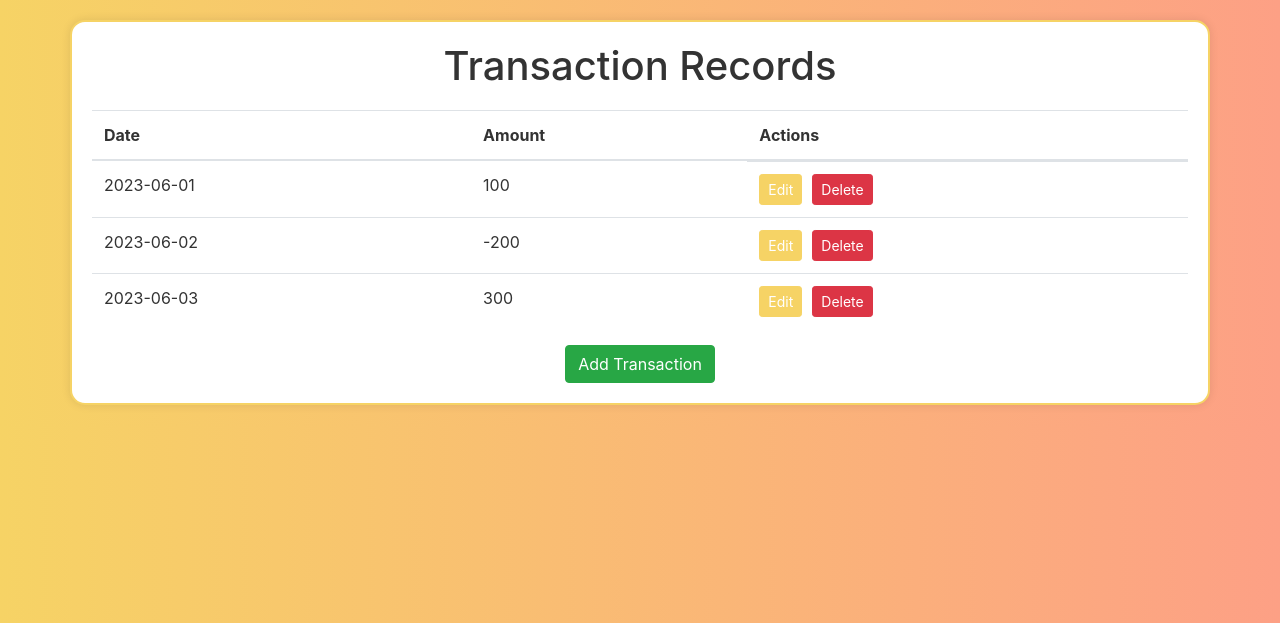
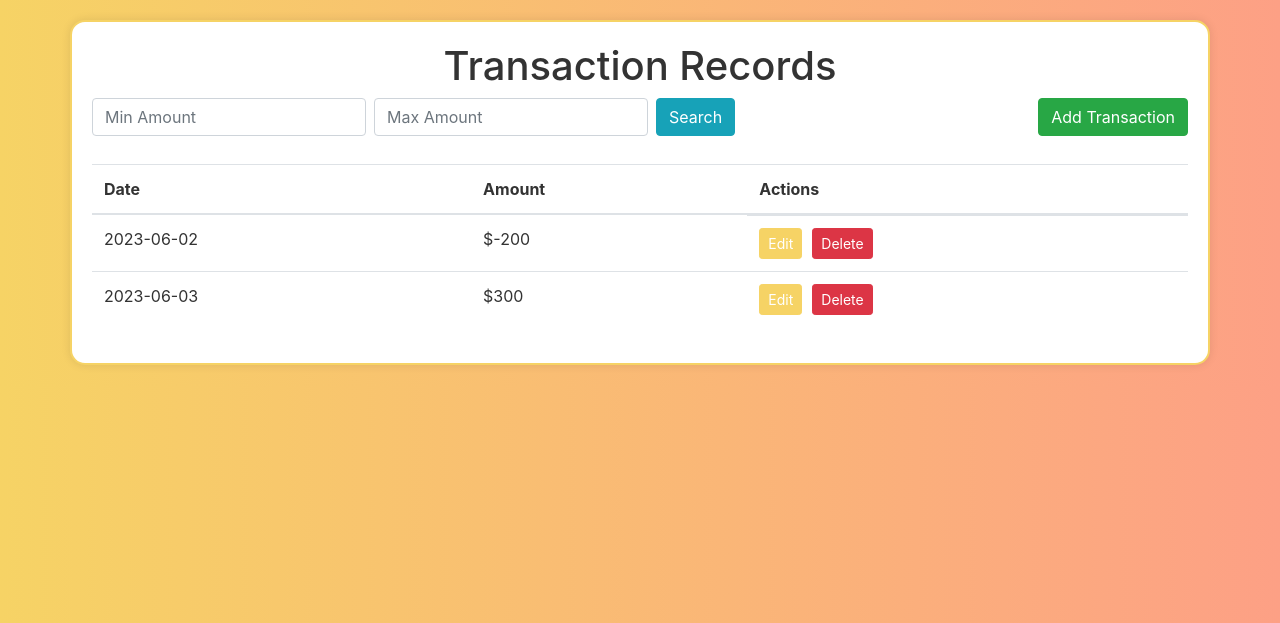
Before and after one commit to Luis-bu/web-de-transacciones, a Flask app: page / in a window 1280 px wide. Shown: the top 623 px of the page. Run offline with Flask 3, Linux system fonts and the light colour scheme; some libraries are stand-ins or nearby versions.

Commit message:
opcion de buscar entre valores

```diff
--- a/app.py
+++ b/app.py
@@ -57,6 +57,20 @@ def delete_transaction(transaction_id):
 
     return redirect(url_for("get_transactions"))
 
-# Run the Flask app
+@app.route("/search", methods=["GET", "POST"])
+def search_transactions():
+    if request.method == 'POST':
+        min_amount = float(request.form['min_amount'])
+        max_amount = float(request.form['max_amount'])
+
+        filtered_transactions = [
+            transaction for transaction in transactions
+            if min_amount <= transaction['amount'] <= max_amount
+        ]
+
+        return render_template("transactions.html", transactions=filtered_transactions)
+
+    return render_template("search.html")
+
 if __name__ == "__main__":
     app.run(debug=True)
--- a/templates/transactions.html
+++ b/templates/transactions.html
@@ -44,6 +44,16 @@
     <div class="container">
         <h1 class="text-center">Transaction Records</h1>
 
+        <!-- Formulario de búsqueda -->
+        <div class="d-flex justify-content-between align-items-center mb-3">
+            <form action="{{ url_for('search_transactions') }}" method="POST" class="form-inline">
+                <input type="number" step="0.01" name="min_amount" class="form-control mb-2 mr-2" placeholder="Min Amount">
+                <input type="number" step="0.01" name="max_amount" class="form-control mb-2 mr-2" placeholder="Max Amount">
+                <button type="submit" class="btn btn-info mb-2">Search</button>
+            </form>
+            <a class="btn btn-success mb-2" href="{{ url_for('add_transaction') }}">Add Transaction</a>
+        </div>
+
         <table class="table transaction-table">
             <thead>
                 <tr>
@@ -56,7 +66,7 @@
                 {% for transaction in transactions %}
                 <tr>
                     <td>{{ transaction.date }}</td>
-                    <td>{{ transaction.amount }}</td>
+                    <td>${{ transaction.amount | round(2) }}</td>
                     <td class="transaction-actions">
                         <a class="btn btn-sm btn-primary" href="{{ url_for('edit_transaction', transaction_id=transaction.id) }}">Edit</a>
                         <a class="btn btn-sm btn-danger" href="{{ url_for('delete_transaction', transaction_id=transaction.id) }}">Delete</a>
@@ -65,10 +75,7 @@
                 {% endfor %}
             </tbody>
         </table>
+    </div>
 
-        <div class="d-flex justify-content-center">
-            <a class="btn btn-success" href="{{ url_for('add_transaction') }}">Add Transaction</a>
-        </div>
-    </div>
 </body>
 </html>
```
Also changed, not shown: 1 other file.
